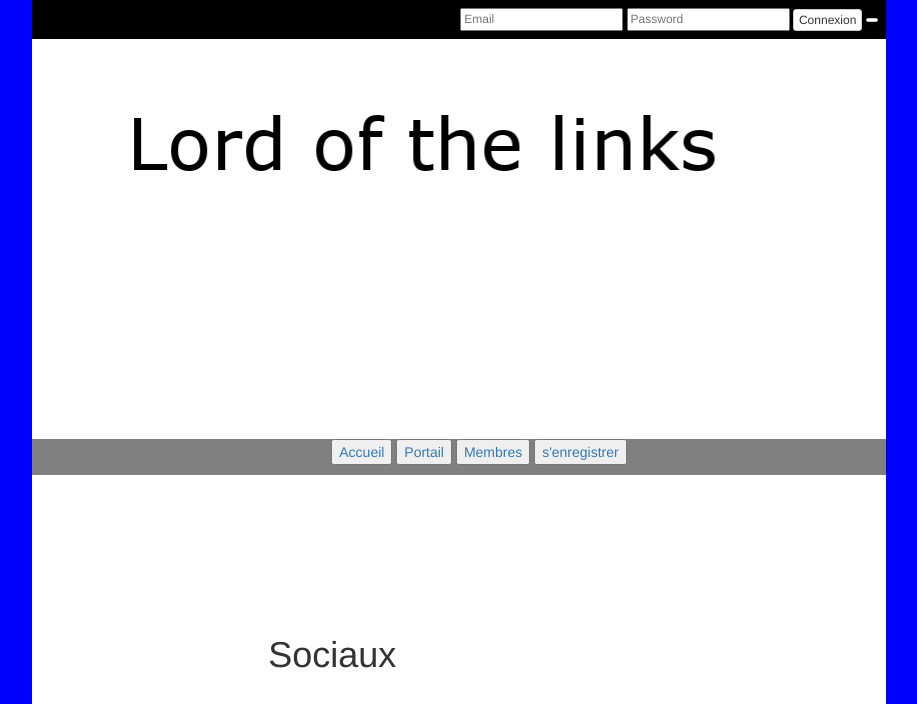
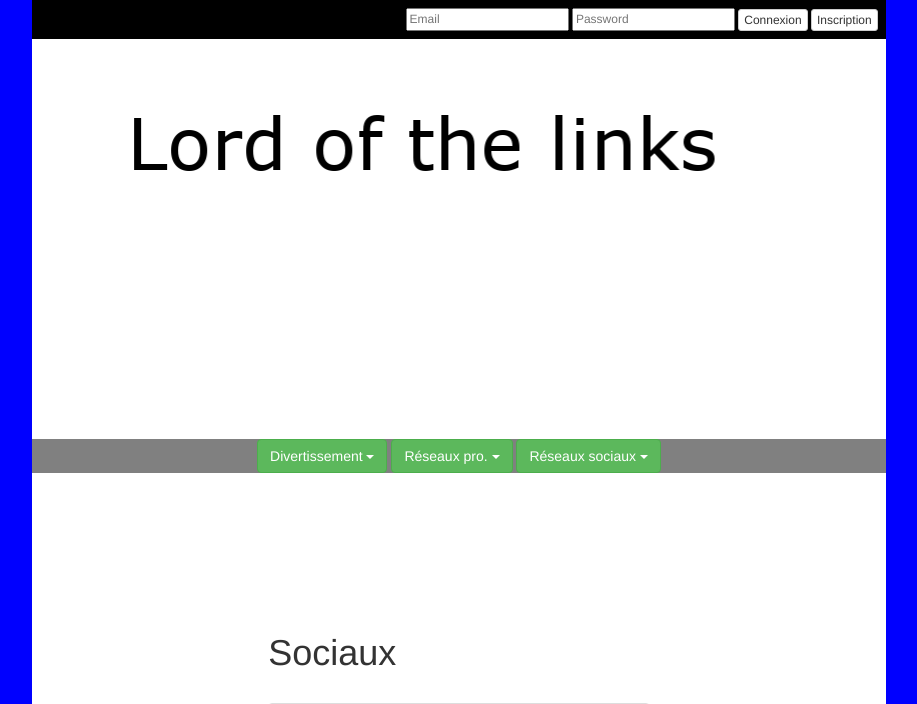
Before and after one commit to Skaanka/lord_of_the_link, a PHP site: page /formulaire3.php in a window 1280 px wide. Shown: the top 704 px of the page, without its empty margins (181-1098 px from the left). Run offline with PHP 8.4, Linux system fonts and the light colour scheme; some libraries are stand-ins or nearby versions.

Commit message:
intégration de la navbar avec boutons dropdown et mini icones correspondante, liaison des pages formulaires avec la bibliothèque jQuery et javascript-bootstrap (necessaire pour la navbar)

```diff
--- a/css/style.css
+++ b/css/style.css
@@ -30,7 +30,6 @@ body {
 
 #menu-nav {
     text-align: center;
-
     background: grey;
 }
 
@@ -67,3 +66,8 @@ body {
 .celSoc {
     margin-top: 2%;
 }
+
+.iconMini {
+    height: auto;
+    width: 20px;
+}
--- a/formulaire3.php
+++ b/formulaire3.php
@@ -10,44 +10,86 @@
     </head>
     <body>
 
+
+        <!-- connexion  -->
         <div id="connexionbar" class="col-md-8 col-md-offset-2">
 
             <form id="connexion" class="form-inline">
                 <div class="form-group">
-                    <label class="sr-only" for="exampleInputEmail3">Email address</label>
-                    <input type="email" class="" id="exampleInputEmail3" placeholder="Email">
+                    <label class="sr-only" for="mail">Email address</label>
+                    <input type="email" class="" id="mail" placeholder="Email">
                 </div>
                 <div class="form-group">
-                    <label class="sr-only" for="exampleInputPassword3">Password</label>
-                    <input type="password" class="" id="exampleInputPassword3" placeholder="Password">
+                    <label class="sr-only" for="password">Password</label>
+                    <input type="password" class="" id="password" placeholder="Password">
                 </div>
 
                 <input type="submit" class="btn btn-default btn-xs" value="Connexion">
-                <button type="submit" class="btn btn-default btn-xs" value="Inscription">
+                <input type="submit" class="btn btn-default btn-xs" value="Inscription">
             </form>
         </div>
 
         <div id="header" class="col-md-8 col-md-offset-2">
 
         </div>
-        <!-------- MENU HEAD ----------->
-        <nav class="col-md-8 col-md-offset-2"id="menu-nav" >
-            <!------- MENU NAV --------->
-            <ul class="navBeauty">
-                <button class="menu_str" ><a href="#">Accueil </a></button>
-                <button class="menu_str"><a href="#">Portail </a></button>
-                <button class="menu_str"><a href="#">Membres </a></button>
-                <button class="menu_str"><a href="#">s'enregistrer </a></button>
-            </ul>
-        </nav>
-        <!-------------- FIN MENU NAV ------------------------->
+
+
+        <!-- menu navbar en dropdown -->
+        <div class="row col-md-8 col-md-offset-2" id="menu-nav">
+
+            <!-- bouton divertissement -->
+            <div class="btn-group" >
+              <button type="button" class="btn btn-success dropdown-toggle" data-toggle="dropdown" aria-haspopup="true" aria-expanded="false">
+                Divertissement <span class="caret"></span>
+              </button>
+              <ul class="dropdown-menu">
+                <li><a href="#"><img src="img/icons/PSN_logo.png" class="iconMini">&nbsp;PSN</a></li>
+                <li><a href="#"><img src="img/icons/Xbox_logo.png" class="iconMini">&nbsp;XboxLive</a></li>
+                <li><a href="#"><img src="img/icons/Steam_logo.png" class="iconMini">&nbsp;Steam</a></li>
+                <li><a href="#"><img src="img/icons/battlenet_logo.png" class="iconMini">&nbsp;Battle.net</a></li>
+                <li><a href="#"><img src="img/icons/nintendo_logo.png" class="iconMini">&nbsp;Nintendo</a></li>
+                <li><a href="#"><img src="img/icons/origin1_logo.png" class="iconMini">&nbsp;Origin</a></li>
+              </ul>
+            </div>
+
+            <!-- bouton réseaux pro -->
+            <div class="btn-group">
+            <button type="button" class="btn btn-success dropdown-toggle" data-toggle="dropdown" aria-haspopup="true" aria-expanded="false">
+                Réseaux pro. <span class="caret"></span>
+              </button>
+              <ul class="dropdown-menu">
+                <li><a href="#"><img src="img/icons/linkedin_logo.png" class="iconMini">&nbsp;LinkedIn</a></li>
+                <li><a href="#"><img src="img/icons/viadeo_logo.png" class="iconMini">&nbsp;Viadeo</a></li>
+                <li><a href="#"><img src="img/icons/xing_logo.png" class="iconMini">&nbsp;xing</a></li>
+                <li><a href="#"><img src="img/icons/muxi_logo.jpg" class="iconMini">&nbsp;Muxy</a></li>
+                <li><a href="#"><img src="img/icons/github_logo.png" class="iconMini">&nbsp;GitHub</a></li>
+              </ul>
+            </div>
+
+            <!-- bouton réseaux sociaux-->
+            <div class="btn-group">
+            <button type="button" class="btn btn-success dropdown-toggle" data-toggle="dropdown" aria-haspopup="true" aria-expanded="false">
+                Réseaux sociaux <span class="caret"></span>
+              </button>
+              <ul class="dropdown-menu">
+                <li><a href="#"><img src="img/icons/FB_logo.png" class="iconMini">&nbsp;Facebook</a></li>
+                <li><a href="#"><img src="img/icons/Twitter-logo.png" class="iconMini">&nbsp;Twitter</a></li>
+                <li><a href="#"><img src="img/icons/YouTube-logo.png" class="iconMini">&nbsp;Youtube</a></li>
+                <li><a href="#"><img src="img/icons/googleplus_logo.png" class="iconMini">&nbsp;Google+</a></li>
+                <li><a href="#"><img src="img/icons/Skype_logo.png" class="iconMini">&nbsp;Skype</a></li>
+                <li><a href="#"><img src="img/icons/instagram_logo.png" class="iconMini">&nbsp;Instagram</a></li>
+                <li><a href="#"><img src="img/icons/pinterest-logo.png" class="iconMini">&nbsp;Pinterest</a></li>
+                <li><a href="#"><img src="img/icons/Deezer_logo.png" class="iconMini">&nbsp;Deezer</a></li>
+                <li><a href="#"><img src="img/icons/Spotify_logo.png" class="iconMini">&nbsp;Spotify</a></li>
+                <li><a href="#"><img src="img/icons/Viber-logo.png" class="iconMini">&nbsp;Viber</a></li>
+              </ul>
+            </div>
+
+        </div><!-- Fin de menu navbar -->
 
 
 
-
-
-
-
+        <!-- Inputs des réseaux sociaux/jeux -->
         <div id="wrapper" class="col-md-8 col-md-offset-2">
             <form class="col-md-6 col-md-offset-3">
 
@@ -223,10 +265,14 @@
 
             </form>
 
-        </div>
+        </div> <!-- Fin des inputs réseaux sociaux/jeux -->
 
+        <!-- Footer -->
         <div id="footer" class="col-md-8 col-md-offset-2">
         </div>
 
+        <!-- Liaison bilbliothèque javascript bootstrap et Jquery -->
+        <script src="https://ajax.googleapis.com/ajax/libs/jquery/1.11.3/jquery.min.js"></script>
+        <script src="js/bootstrap.min.js"></script>
     </body>
 </html>
```
Also changed, not shown: formulaire.php (+3 -4 lines), formulaire2.php (+3 -6 lines).
